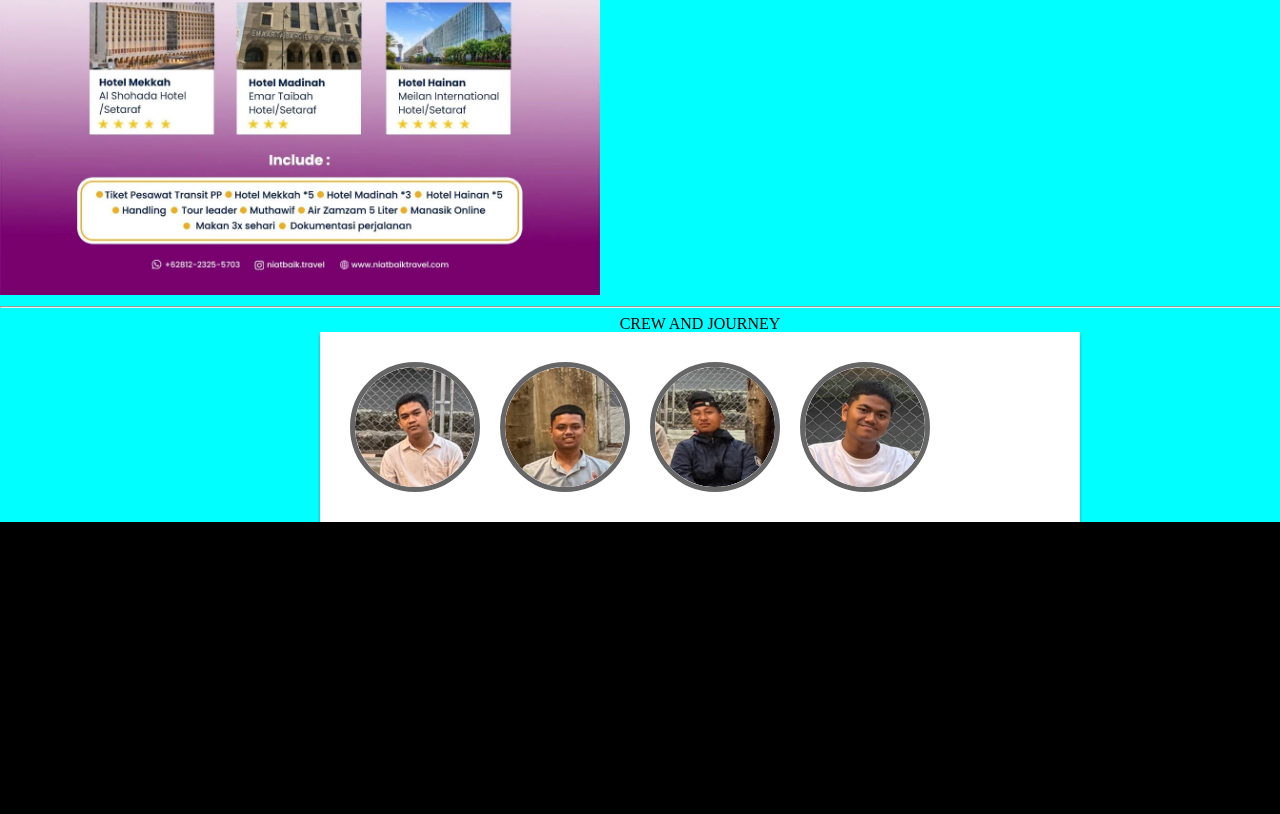
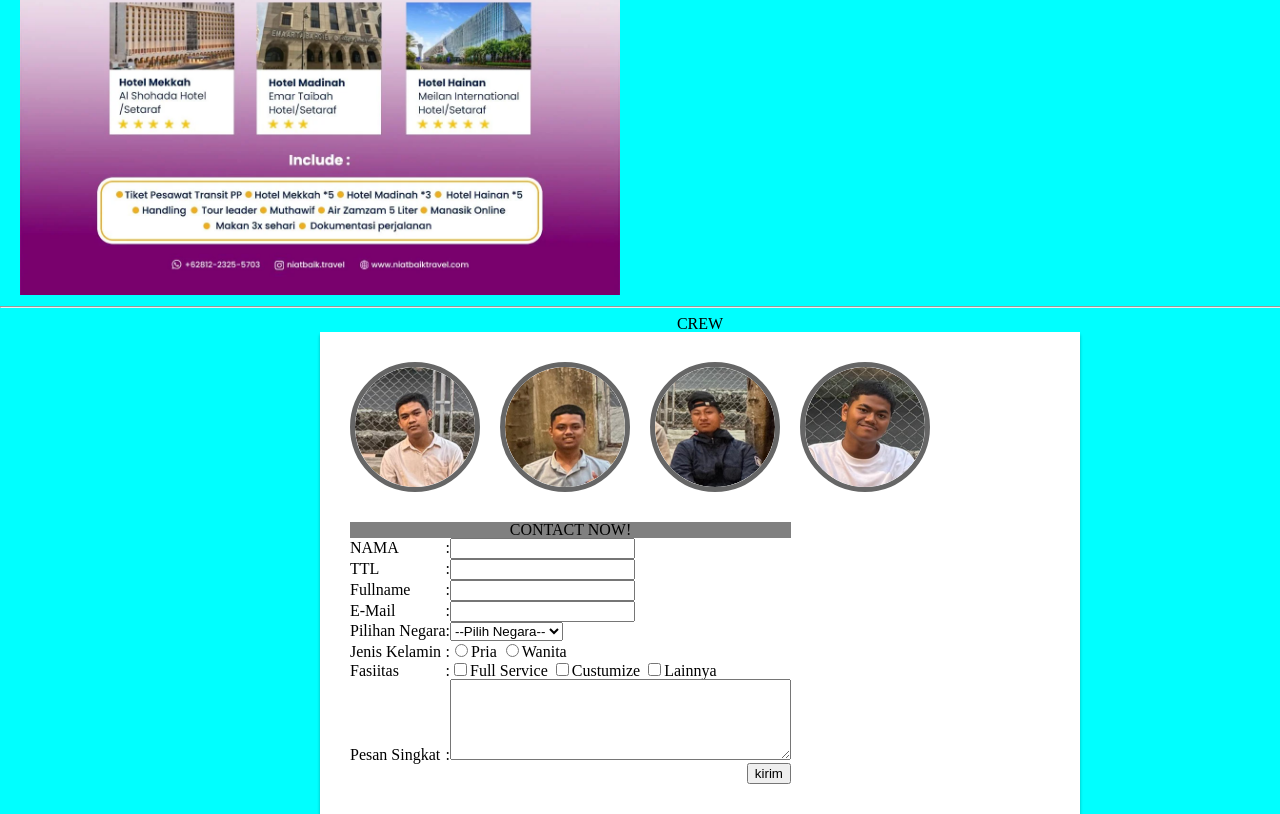
Before and after one commit to satriosuryapratama210/itw2025_a_253040025, a plain HTML site: page latihan/latihan5/WebKreasi/index.html in a window 1280 px wide. Shown: the part 1215-2029 px from the top of the page. Before the commit the page ends 1737 px from the top, so only its background shows below. Drawn offline with Linux system fonts and the light colour scheme; files that its build step writes are made by us from their sources.

Commit message:
Menyelesaikan Latihan 5

```diff
--- a/latihan/latihan5/WebKreasi/css/style.css
+++ b/latihan/latihan5/WebKreasi/css/style.css
@@ -113,6 +113,7 @@ body {
     border-radius: 10%;
     margin-right: 30px;
     padding: 10px;
+    box-shadow: black 2px 2px 2px ;
 }
 
 .Promo h1 {
@@ -131,6 +132,7 @@ body {
     width: 600px;
     display: inline;
     margin-top: 75px;
+    margin-left: 20px;
 }
 
 /* HAL 3 */
@@ -151,6 +153,7 @@ body {
 .tour li,
 .tour li span {
     border-radius: 50%;
+    margin-bottom: 30px;
 }
 
 .tour li {
--- a/latihan/latihan5/WebKreasi/index.html
+++ b/latihan/latihan5/WebKreasi/index.html
@@ -14,7 +14,7 @@
             <ul>
                 <li><a href="#">Home</a></li>
                 <li><a href="#">Promo</a></li>
-                <li><a href="#">Journey</a></li>
+                <li><a href="#">Crew</a></li>
                 <li><a href="#">Contact</a></li>
             </ul>
         </div>
@@ -44,7 +44,7 @@
         </div>
         <div class="clear"></div>
         <hr class="spc2">
-        <h1 class="judul">CREW AND JOURNEY</h1>
+        <h1 class="judul">CREW</h1>
         <div class="journey">
             <ul class="tour">
                 <li>
@@ -96,13 +96,86 @@
                     </div>
                 </li>
             </ul>
+            <div class="box">
+                <table border="1" cellspacing="0">
+        <th colspan="3" bgcolor="grey">CONTACT NOW!</th>
+        <tr>
+            <td>NAMA</td>
+                <td>:</td>
+                <td width="230">
+                    <form>
+                        <input type="text">
+                    </form>
+                </td>
+        </tr>
+            <td>TTL</td>
+            <td>:</td>
+            <td>
+                <form><input type="text"></form>
+            </td>
+        <tr>
+            <td>Fullname</td>
+            <td>:</td>
+            <td>
+                <form><input type="text"></form>
+            </td>
+        </tr>
+            <td>E-Mail</td>
+            <td>:</td>
+            <td>
+                <form><input type="text"></form>
+            </td>
+        <tr>
+            <td>Pilihan Negara</td>
+            <td>:</td>
+            <td>
+                <select>
+                    <option Name="agama">--Pilih Negara--</option>
+                    <option value="">Malaysia</option>
+                    <option value="">Singapore</option>
+                    <option value="">Mekkah</option>
+                    <option value="">Thailand</option>
+                </select>
+            </td>
+        </tr>
+        <tr>
+            <td>Jenis Kelamin</td>
+            <td>:</td>
+            <td>
+                <form>
+                    <input type="radio">Pria
+                    <input type="radio">Wanita
+                </form>
+            </td>
+        </tr>
+        <tr>
+            <td>Fasiitas</td>
+            <td>:</td>
+            <td>
+                <form>
+                    <input type="checkbox">Full Service
+                    <input type="checkbox">Custumize
+                    <input type="checkbox">Lainnya
+                </form>
+            </td>
+        </tr>
+        <tr>
+            <td>Pesan Singkat</td>
+            <td>:</td>
+            <td >
+                <textarea name="profil" id="" rows="5" cols="40"></textarea>
+            </td>
+        </tr>
+        <tr>
+            <td colspan="3" align="right">
+                <input type="submit" value="kirim">
+            </td>
+        </tr>
+    </table>
+            </div>
             <div class="clear"></div>
-
         </div>
-
     </div>
-
-
     </div>
 </body>
 </html>
```
